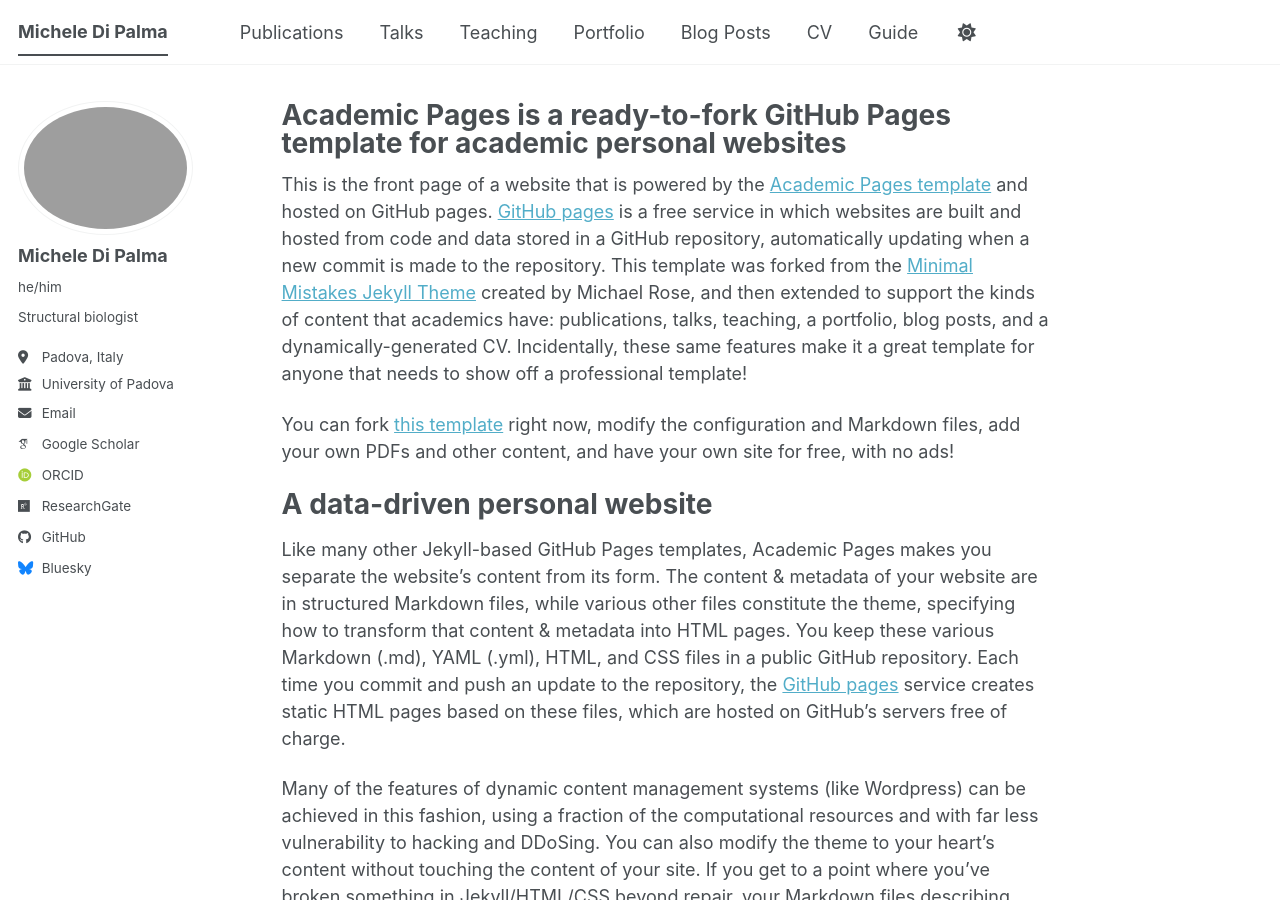
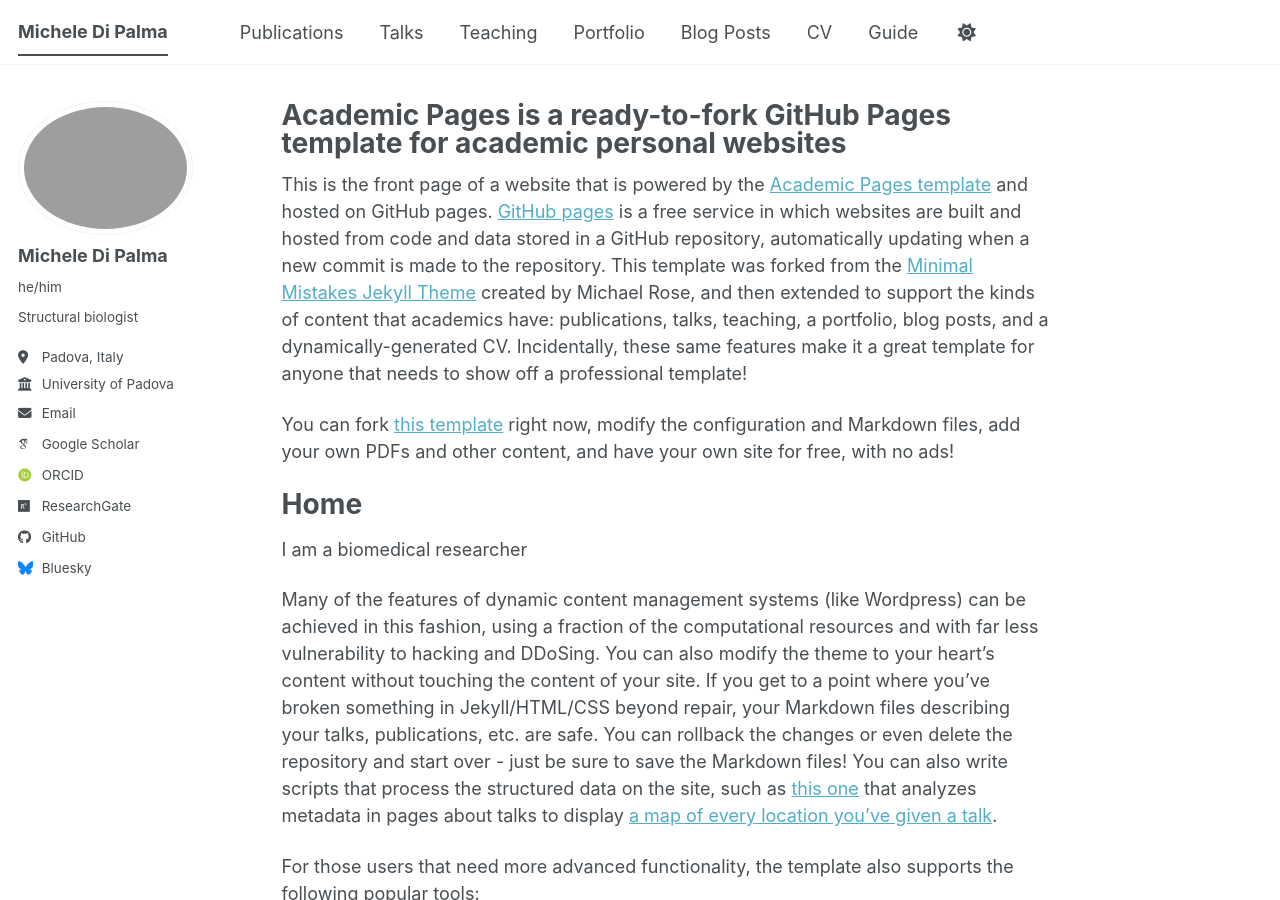
Before and after one commit to michele-dipalma/website, a Jekyll site: the page built from _pages/about.md, in a window 1280 px wide and 900 px high. Built offline with Jekyll 4.4.1, drawn with Linux system fonts in a browser that asks for light colours; some web fonts are replaced; a script bundle is joined from its source files by our own code; library files that are not in the unit come from our copies.

Commit message:
Update about.md

```diff
--- a/_pages/about.md
+++ b/_pages/about.md
@@ -11,9 +11,9 @@
 
  You can fork [this template](https://github.com/academicpages/academicpages.github.io) right now, modify the configuration and Markdown files, add your own PDFs and other content, and have your own site for free, with no ads!
 
-A data-driven personal website
+Home
 ======
-Like many other Jekyll-based GitHub Pages templates, Academic Pages makes you separate the website's content from its form. The content & metadata of your website are in structured Markdown files, while various other files constitute the theme, specifying how to transform that content & metadata into HTML pages. You keep these various Markdown (.md), YAML (.yml), HTML, and CSS files in a public GitHub repository. Each time you commit and push an update to the repository, the [GitHub pages](https://pages.github.com/) service creates static HTML pages based on these files, which are hosted on GitHub's servers free of charge.
+I am a biomedical researcher
 
 Many of the features of dynamic content management systems (like Wordpress) can be achieved in this fashion, using a fraction of the computational resources and with far less vulnerability to hacking and DDoSing. You can also modify the theme to your heart's content without touching the content of your site. If you get to a point where you've broken something in Jekyll/HTML/CSS beyond repair, your Markdown files describing your talks, publications, etc. are safe. You can rollback the changes or even delete the repository and start over - just be sure to save the Markdown files! You can also write scripts that process the structured data on the site, such as [this one](https://github.com/academicpages/academicpages.github.io/blob/master/talkmap.ipynb) that analyzes metadata in pages about talks to display [a map of every location you've given a talk](https://academicpages.github.io/talkmap.html).
 
```
